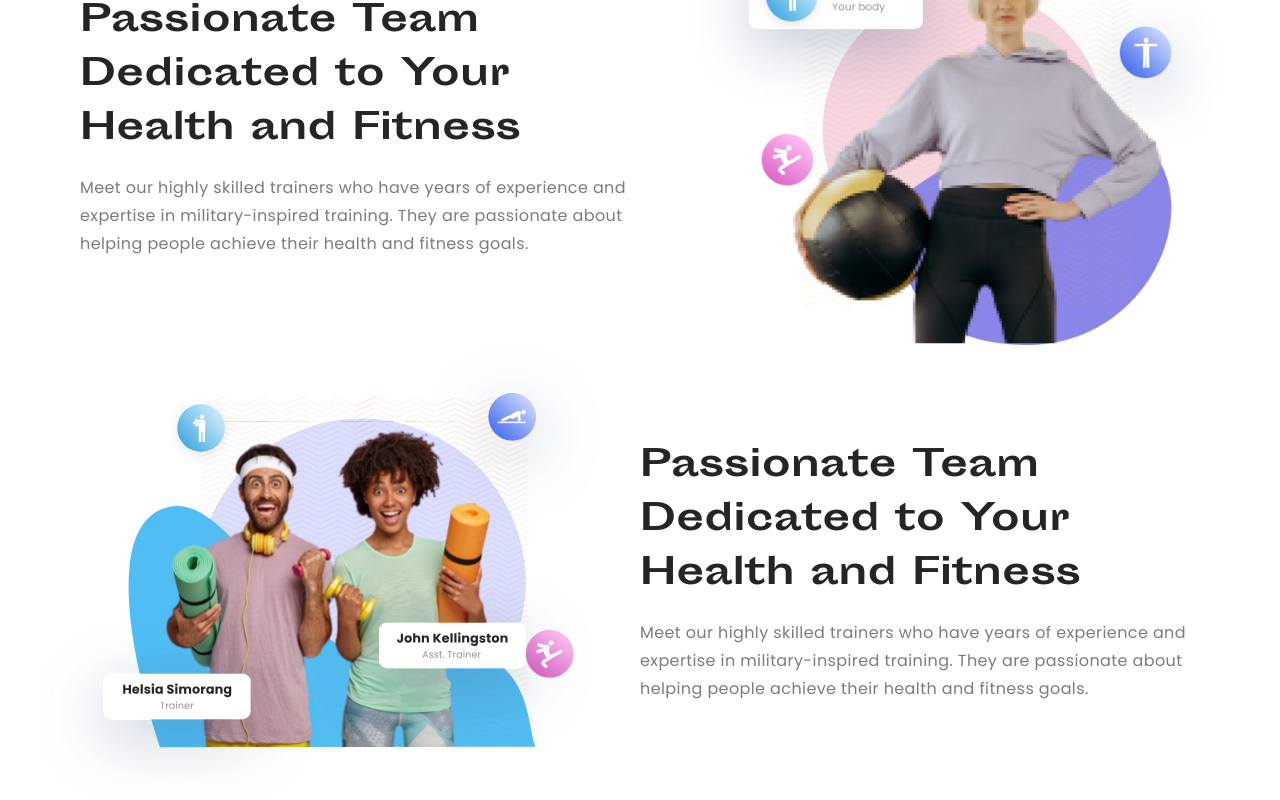
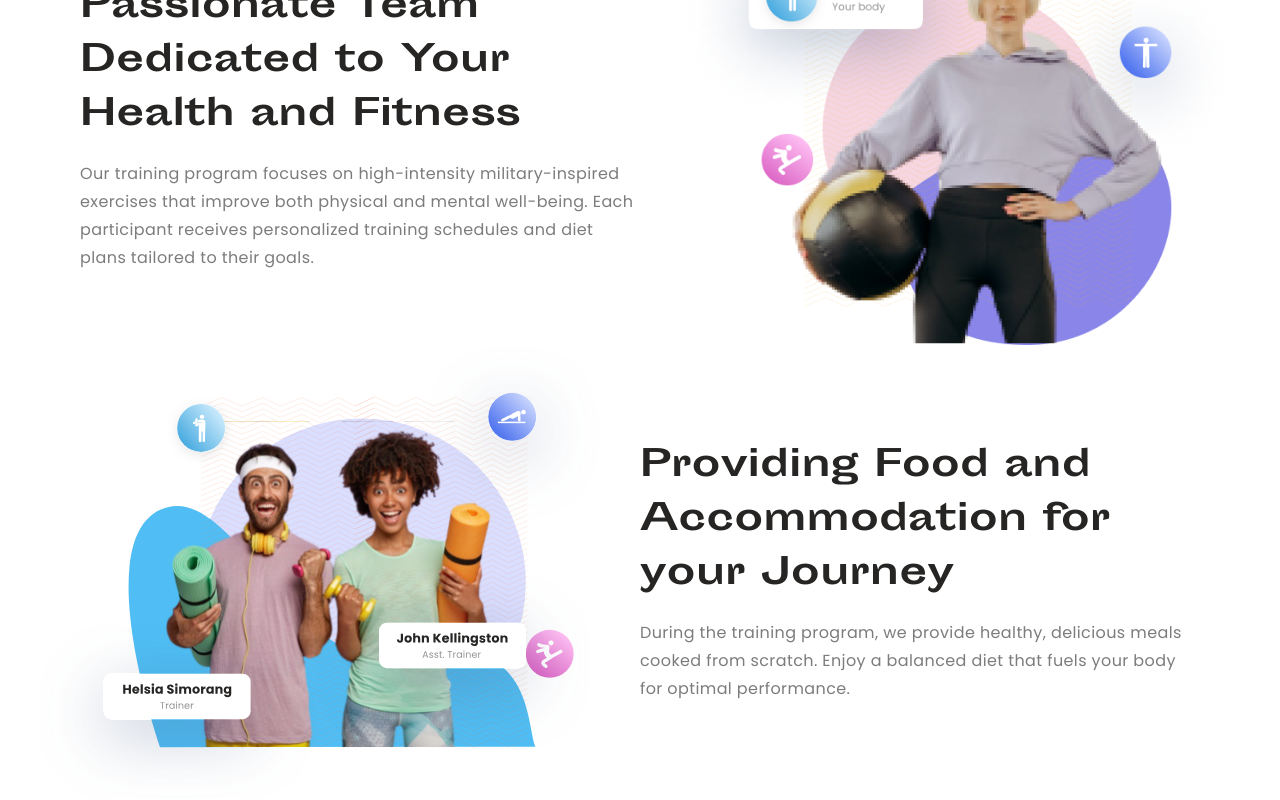
Before and after one commit to sohanemon/helsia-bootcamp, a Next.js app: page / in a window 1280 px wide. Shown: the part 1720-2520 px from the top of the page. Built offline with nearby package versions, Linux system fonts and the light colour scheme.

Commit message:
Jun 15, 2023, 12:00 AM

```diff
--- a/src/app/page.tsx
+++ b/src/app/page.tsx
@@ -18,12 +18,12 @@ export default function Home() {
         rtl
         src='/assets/girl.png'
         heading='Passionate Team Dedicated to Your Health and Fitness'
-        grayText='Meet our highly skilled trainers who have years of experience and expertise in military-inspired training. They are passionate about helping people achieve their health and fitness goals.'
+        grayText='Our training program focuses on high-intensity military-inspired exercises that improve both physical and mental well-being. Each participant receives personalized training schedules and diet plans tailored to their goals.'
       />
       <TextImage
         src='/assets/team.svg'
-        heading='Passionate Team Dedicated to Your Health and Fitness'
-        grayText='Meet our highly skilled trainers who have years of experience and expertise in military-inspired training. They are passionate about helping people achieve their health and fitness goals.'
+        heading='Providing Food and Accommodation for your Journey'
+        grayText='During the training program, we provide healthy, delicious meals cooked from scratch. Enjoy a balanced diet that fuels your body for optimal performance.'
       />
     </main>
   );
```
